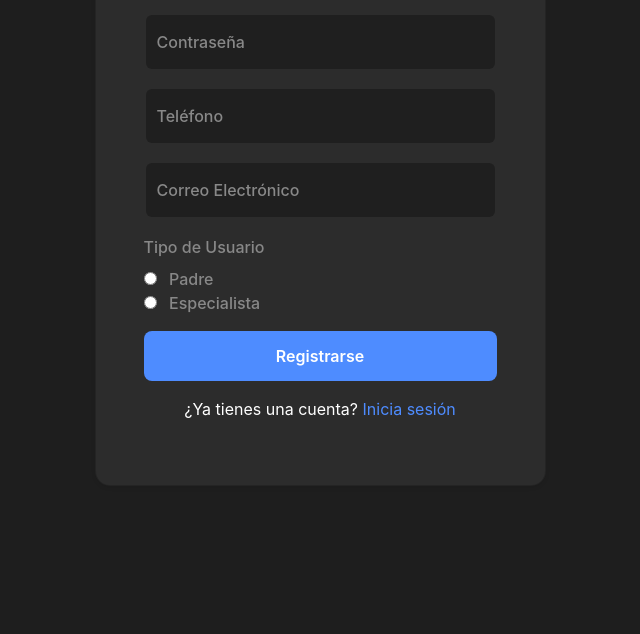
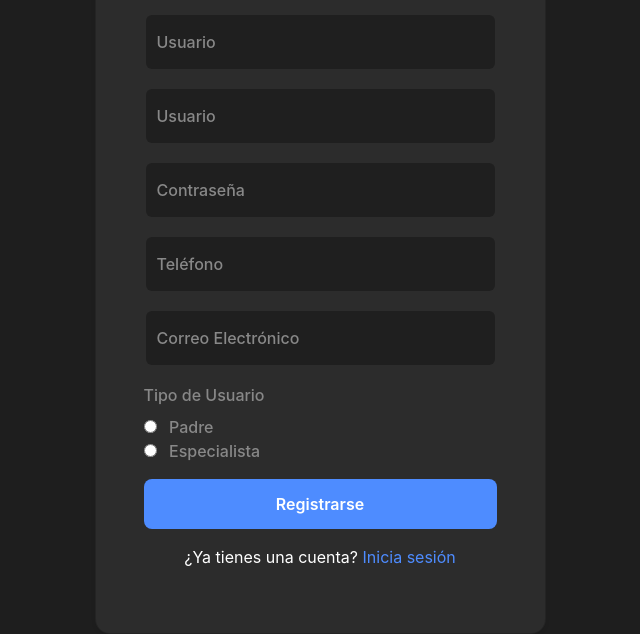
Before and after one commit to lospibes10/tea-proyecto, a website: page frontend/public/register.html in a window 1280 px wide. Shown: the part 252-886 px from the top of the page, without its empty margins (320-960 px from the left). Before the commit the page ends 800 px from the top, so only its background shows below. Drawn offline with nearby package versions, Linux system fonts and the light colour scheme.

Commit message:
se añadieron mas inputs

```diff
--- a/frontend/public/register.html
+++ b/frontend/public/register.html
@@ -113,6 +113,14 @@
                         <h3 class="text-center mb-4">Registro</h3>
                         <form id="register-form">
                             <div class="form-floating mb-3">
+                                <input type="text" class="form-control" id="name" placeholder="Nombre" required>
+                                <label for="name">Usuario</label>
+                            </div>
+                            <div class="form-floating mb-3">
+                                <input type="text" class="form-control" id="surname" placeholder="Apellido" required>
+                                <label for="surname">Usuario</label>
+                            </div>
+                            <div class="form-floating mb-3">
                                 <input type="text" class="form-control" id="username" placeholder="Usuario" required>
                                 <label for="username">Usuario</label>
                             </div>
```
